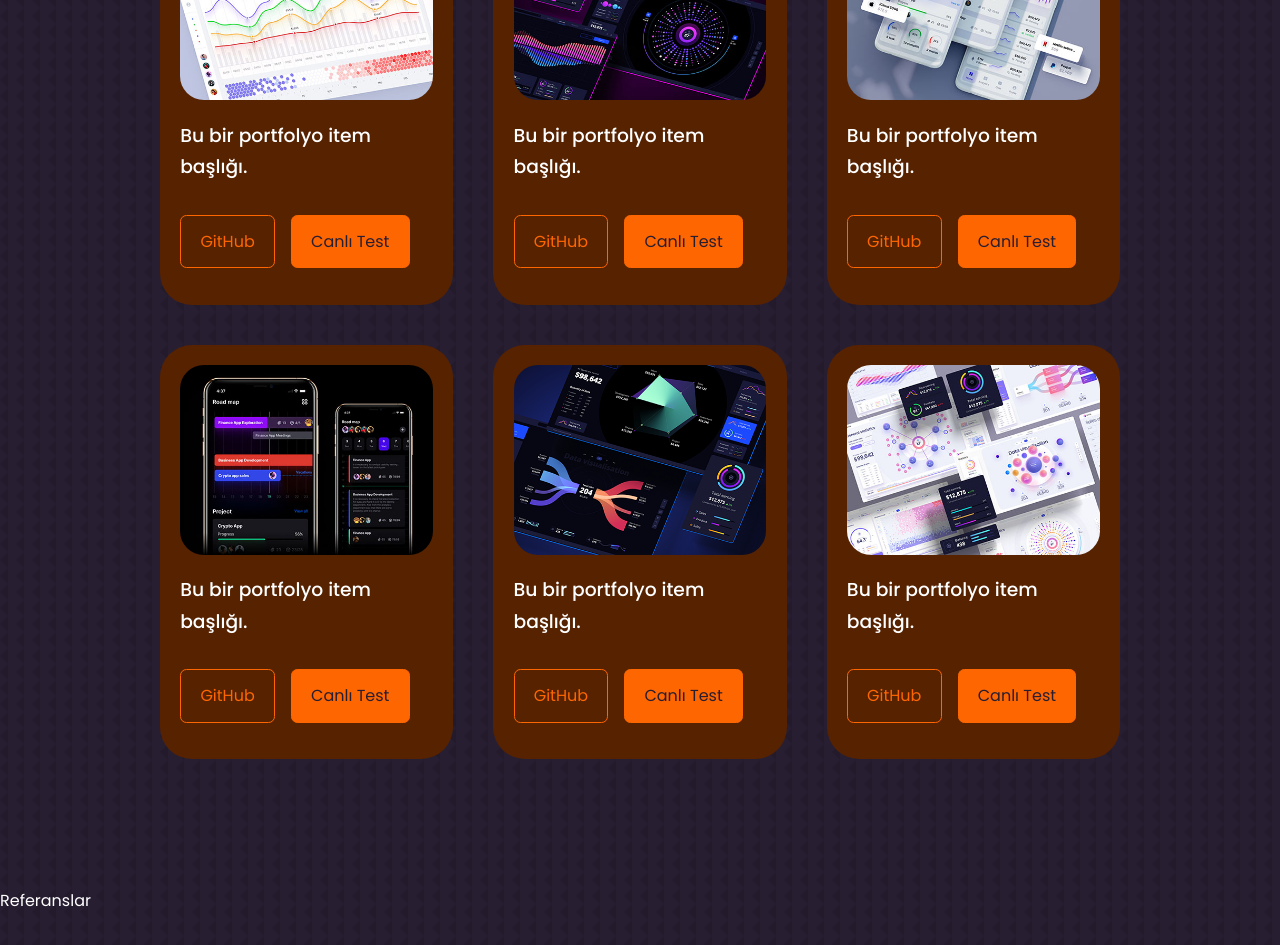
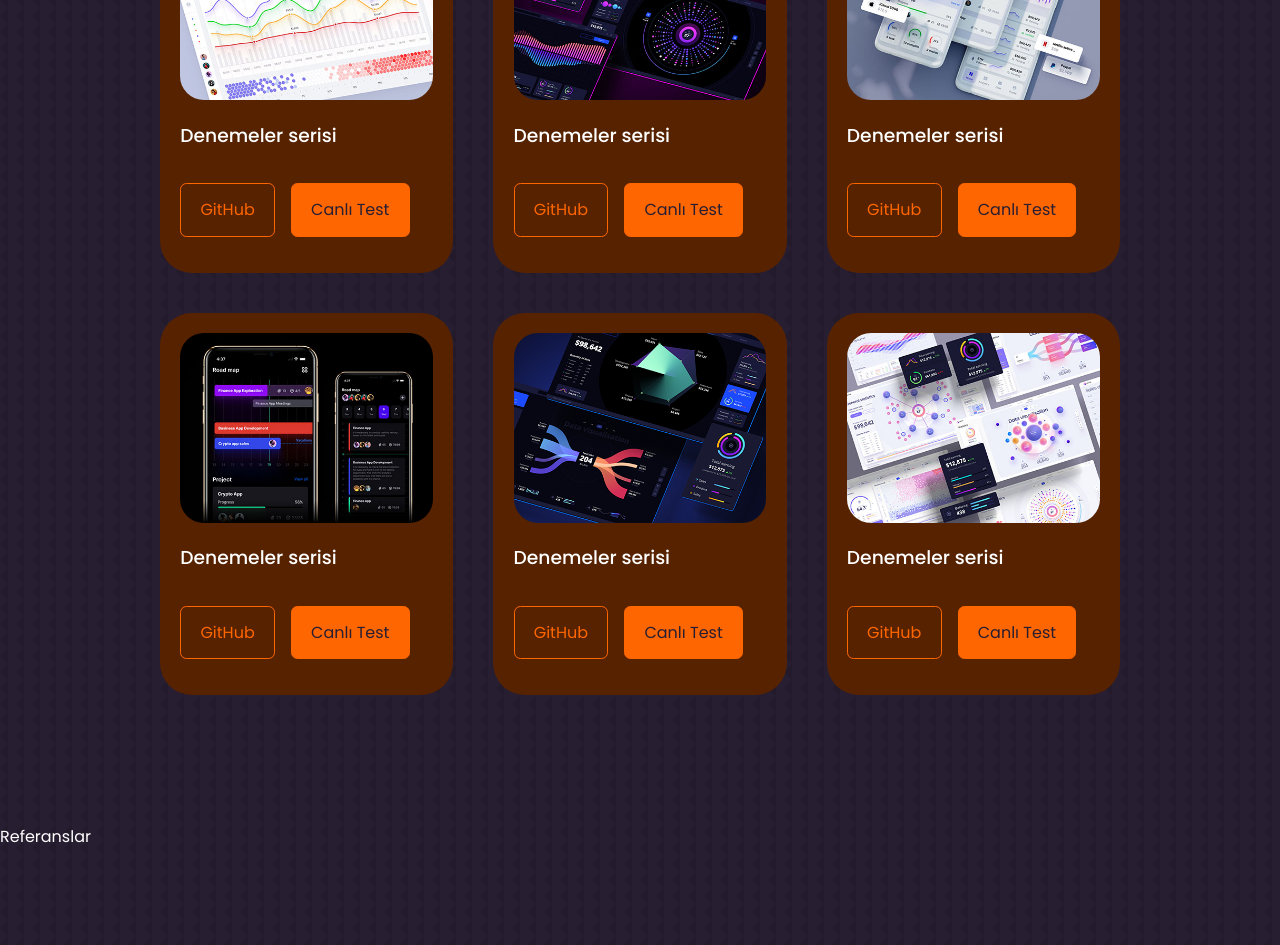
Before and after one commit to YasarAbi/yasarabi-proftolio, a React (Create React App) app: page / in a window 1280 px wide. Shown: the part 3800-4745 px from the top of the page. Built offline with nearby package versions, Linux system fonts and the light colour scheme; the HTML template or start-up script is replaced by a standard one.

Commit message:
Portfolyo hazırlandı. (map kullanılarak.)

```diff
--- a/src/components/portfolio/portfolio.jsx
+++ b/src/components/portfolio/portfolio.jsx
@@ -7,6 +7,54 @@
 import IMG5 from '../../assets/portfolio5.png'
 import IMG6 from '../../assets/portfolio6.jpg'
 
+//Çalışmaların içine resim koyma!
+
+const data = [
+  {
+    id: 1,
+    image: IMG1,
+    title: 'Denemeler serisi',
+    github: 'https://github.com/YasarAbi',
+    demo: 'https://github.com/YasarAbi'
+  },
+  {
+    id: 2,
+    image: IMG2,
+    title: 'Denemeler serisi',
+    github: 'https://github.com/YasarAbi',
+    demo: 'https://github.com/YasarAbi'
+  },
+  {
+    id: 3,
+    image: IMG3,
+    title: 'Denemeler serisi',
+    github: 'https://github.com/YasarAbi',
+    demo: 'https://github.com/YasarAbi'
+  },
+  {
+    id: 4,
+    image: IMG4,
+    title: 'Denemeler serisi',
+    github: 'https://github.com/YasarAbi',
+    demo: 'https://github.com/YasarAbi'
+  },
+  {
+    id: 5,
+    image: IMG5,
+    title: 'Denemeler serisi',
+    github: 'https://github.com/YasarAbi',
+    demo: 'https://github.com/YasarAbi'
+  },
+  {
+    id: 6,
+    image: IMG6,
+    title: 'Denemeler serisi',
+    github: 'https://github.com/YasarAbi',
+    demo: 'https://github.com/YasarAbi'
+  },
+
+]
+
 const portfolio = () => {
   return (
     <section id='portfolyo'>
@@ -14,67 +62,22 @@
       <h2>Portfolyo</h2>
 
       <div className="container portfolio__container">
-        <article className='portfolio__item'>
-          <div className="portfolio__item-image">
-            <img src={IMG1} alt="" />
-          </div>
-          <h3>Bu bir portfolyo item başlığı.</h3>
-          <div className="portfolio__item-cta">
-            <a href="https://github.com/YasarAbi" className='btn' target='_blank'>GitHub</a>
-            <a href="https://github.com/YasarAbi" className='btn btn-primary' target='_blank'>Canlı Test</a>
-          </div>
-        </article>
-        <article className='portfolio__item'>
-          <div className="portfolio__item-image">
-            <img src={IMG2} alt="" />
-          </div>
-          <h3>Bu bir portfolyo item başlığı.</h3>
-          <div className="portfolio__item-cta">
-            <a href="https://github.com/YasarAbi" className='btn' target='_blank'>GitHub</a>
-            <a href="https://github.com/YasarAbi" className='btn btn-primary' target='_blank'>Canlı Test</a>
-          </div>
-        </article>
-        <article className='portfolio__item'>
-          <div className="portfolio__item-image">
-            <img src={IMG3} alt="" />
-          </div>
-          <h3>Bu bir portfolyo item başlığı.</h3>
-          <div className="portfolio__item-cta">
-            <a href="https://github.com/YasarAbi" className='btn' target='_blank'>GitHub</a>
-            <a href="https://github.com/YasarAbi" className='btn btn-primary' target='_blank'>Canlı Test</a>
-          </div>
-        </article>
-        <article className='portfolio__item'>
-          <div className="portfolio__item-image">
-            <img src={IMG4} alt="" />
-          </div>
-          <h3>Bu bir portfolyo item başlığı.</h3>
-          <div className="portfolio__item-cta">
-            <a href="https://github.com/YasarAbi" className='btn' target='_blank'>GitHub</a>
-            <a href="https://github.com/YasarAbi" className='btn btn-primary' target='_blank'>Canlı Test</a>
-          </div>
-        </article>
-        <article className='portfolio__item'>
-          <div className="portfolio__item-image">
-            <img src={IMG5} alt="" />
-          </div>
-          <h3>Bu bir portfolyo item başlığı.</h3>
-          <div className="portfolio__item-cta">
-            <a href="https://github.com/YasarAbi" className='btn' target='_blank'>GitHub</a>
-            <a href="https://github.com/YasarAbi" className='btn btn-primary' target='_blank'>Canlı Test</a>
-          </div>
-        </article>
-        <article className='portfolio__item'>
-          <div className="portfolio__item-image">
-            <img src={IMG6} alt="" />
-          </div>
-          <h3>Bu bir portfolyo item başlığı.</h3>
-          <div className="portfolio__item-cta">
-            <a href="https://github.com/YasarAbi" className='btn' target='_blank'>GitHub</a>
-            <a href="https://github.com/YasarAbi" className='btn btn-primary' target='_blank'>Canlı Test</a>
-          </div>
-        </article>
-
+        {
+          data.map(({ id, image, title, github, demo }) => {
+            return (
+              <article key={id} className='portfolio__item'>
+                <div className="portfolio__item-image">
+                  <img src={image} alt="" />
+                </div>
+                <h3>{title}</h3>
+                <div className="portfolio__item-cta">
+                  <a href={github} className='btn' target='_blank'>GitHub</a>
+                  <a href={demo} className='btn btn-primary' target='_blank'>Canlı Test</a>
+                </div>
+              </article>
+            )
+          })
+        }
       </div>
     </section>
   )
```
